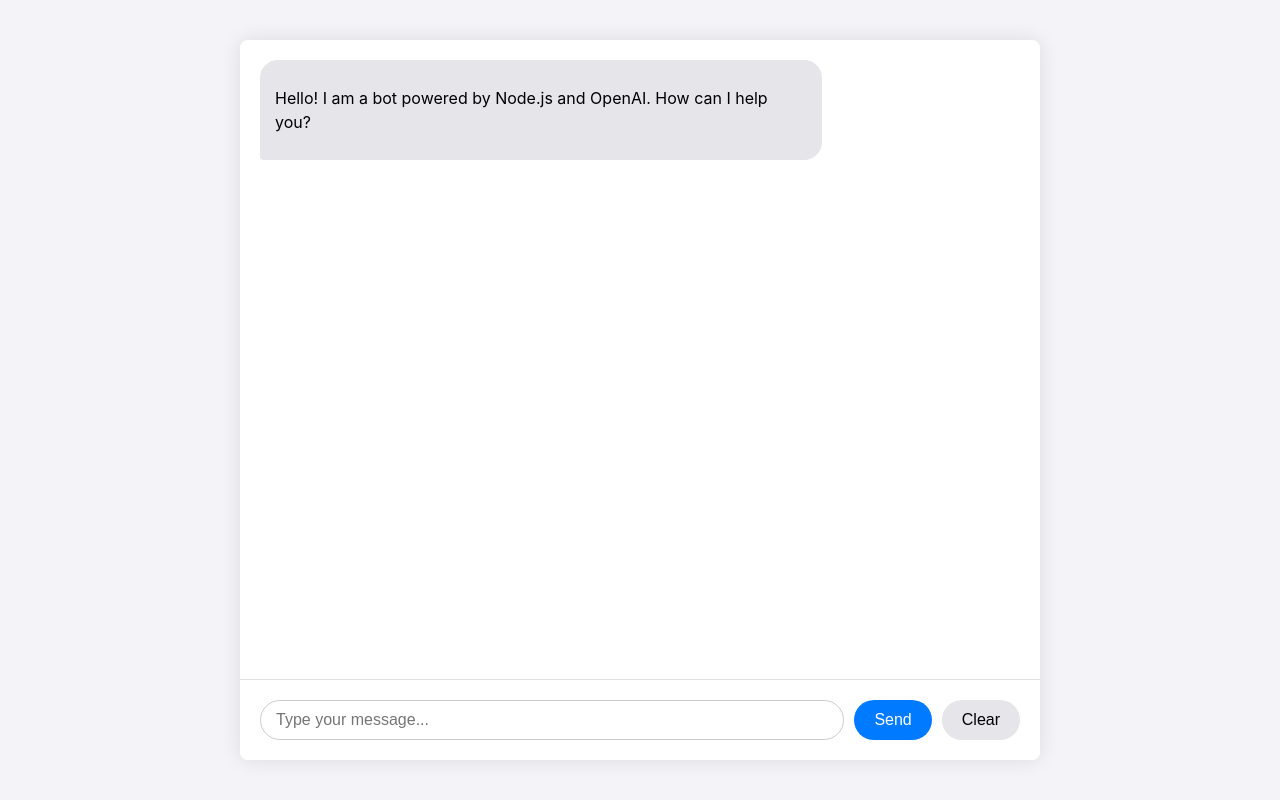
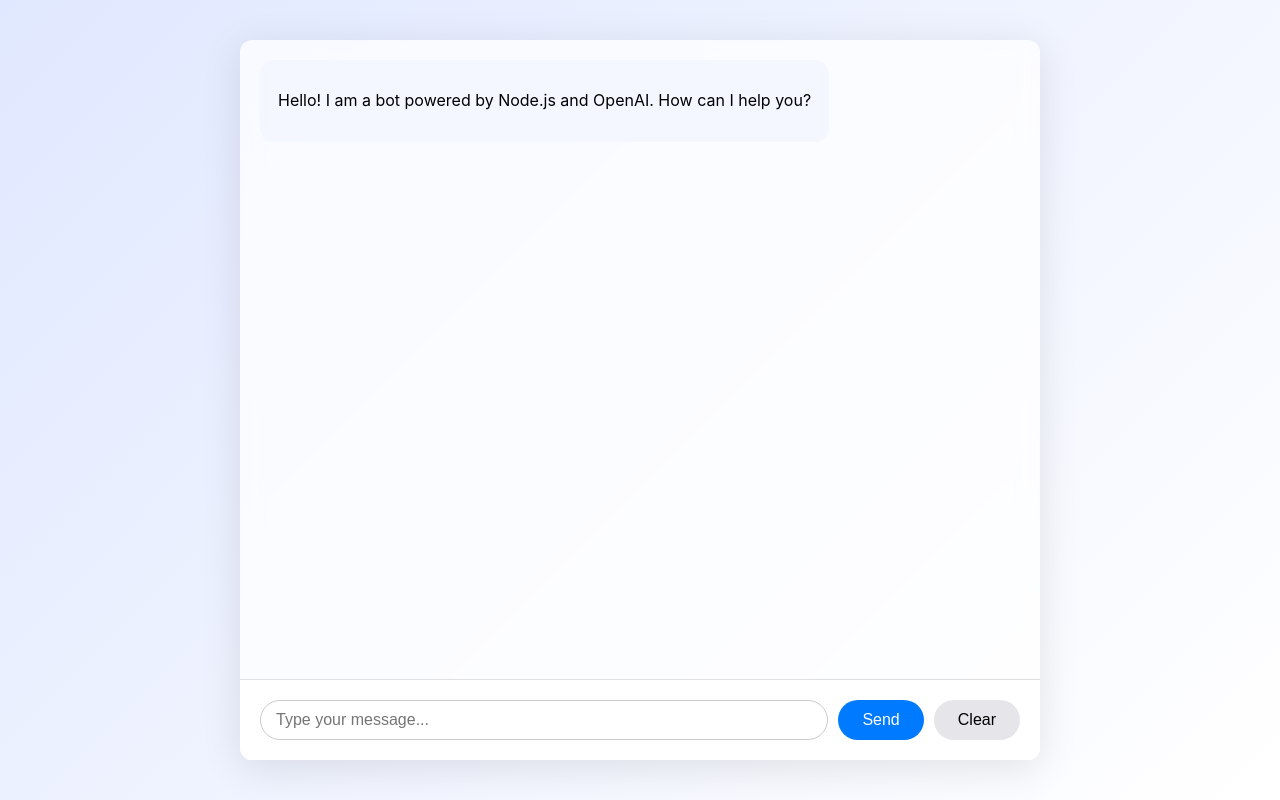
Before and after one commit to eklemt/chatgpt-chatbot, a website: page public/index.html in a window 1280 px wide. Drawn offline with Linux system fonts and the light colour scheme.

Commit message:
POLISH: update css

```diff
--- a/public/styles.css
+++ b/public/styles.css
@@ -1,6 +1,6 @@
 body {
     font-family: -apple-system, BlinkMacSystemFont, "Segoe UI", Roboto, Helvetica, Arial, sans-serif;
-    background-color: #f4f4f8;
+    background: linear-gradient(135deg, #e0e8ff, #ffffff);
     margin: 0;
     display: flex;
     justify-content: center;
@@ -12,9 +12,10 @@ body {
     width: 100%;
     max-width: 800px;
     height: 90vh;
-    background-color: #ffffff;
-    border-radius: 8px;
-    box-shadow: 0 0 20px rgba(0, 0, 0, 0.1);
+    background-color: rgba(255, 255, 255, 0.75);   /* translucent */
+    border-radius: 12px;
+    box-shadow: 0 8px 40px rgba(0, 0, 0, 0.1);
+    backdrop-filter: blur(10px);                   /* frosted glass */
     display: flex;
     flex-direction: column;
     overflow: hidden;
@@ -100,3 +101,29 @@ body {
 #clearButton:hover {
     background-color: #d5d5d9;
 }
+.message {
+    max-width: 80%;
+    padding: 12px 18px;
+    border-radius: 14px;
+    margin-bottom: 12px;
+    line-height: 1.6;
+    backdrop-filter: blur(3px);
+}
+
+.bot-message {
+    background-color: rgba(240, 244, 255, 0.7);
+    color: #000;
+    align-self: flex-start;
+}
+
+.user-message {
+    background-color: rgba(0, 122, 255, 0.8);
+    color: #fff;
+    align-self: flex-end;
+}
+
+#sendButton,
+#clearButton {
+    border-radius: 20px;
+    padding: 10px 24px;
+}
```
Also changed, not shown: 1 other file.
